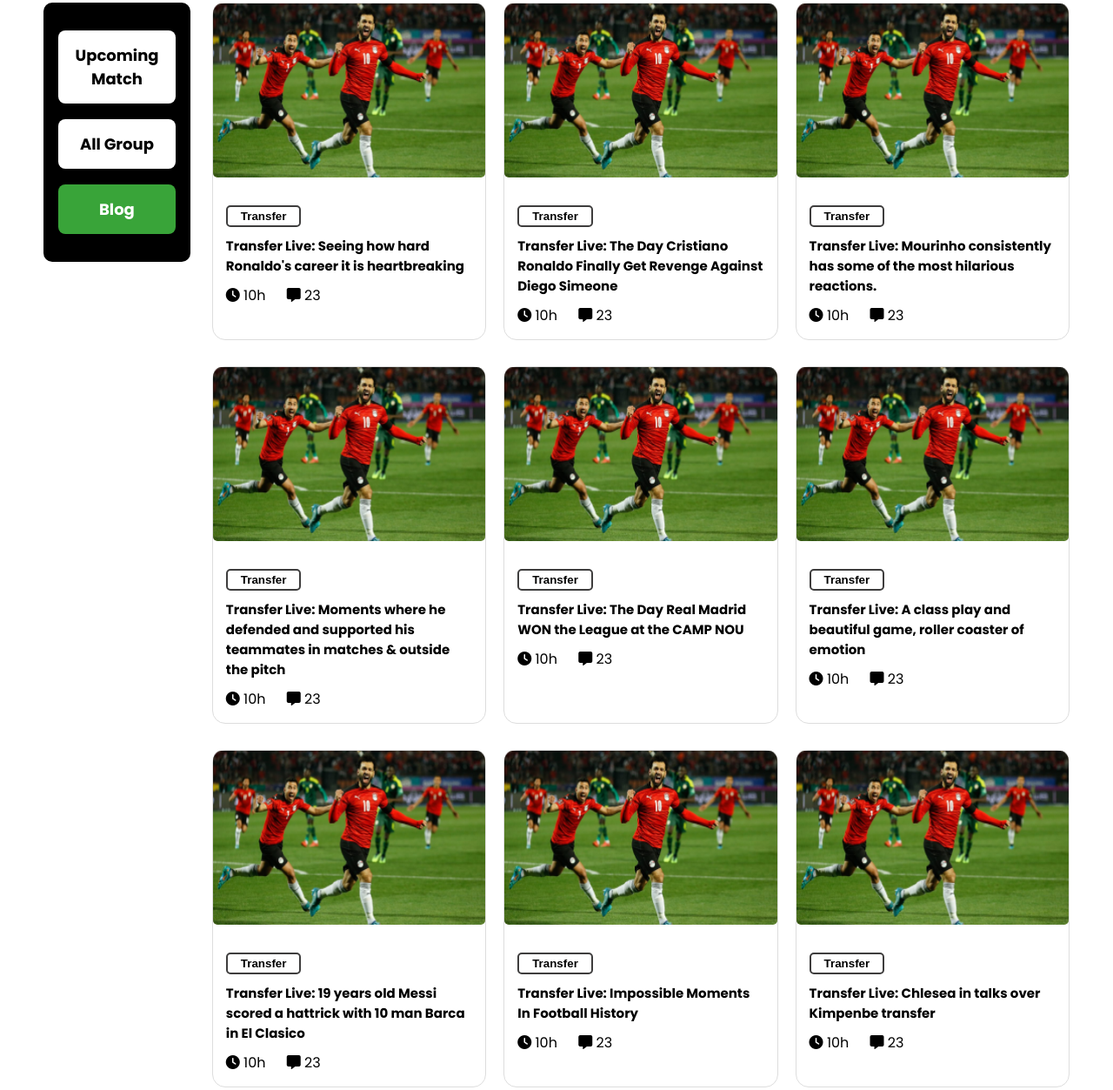
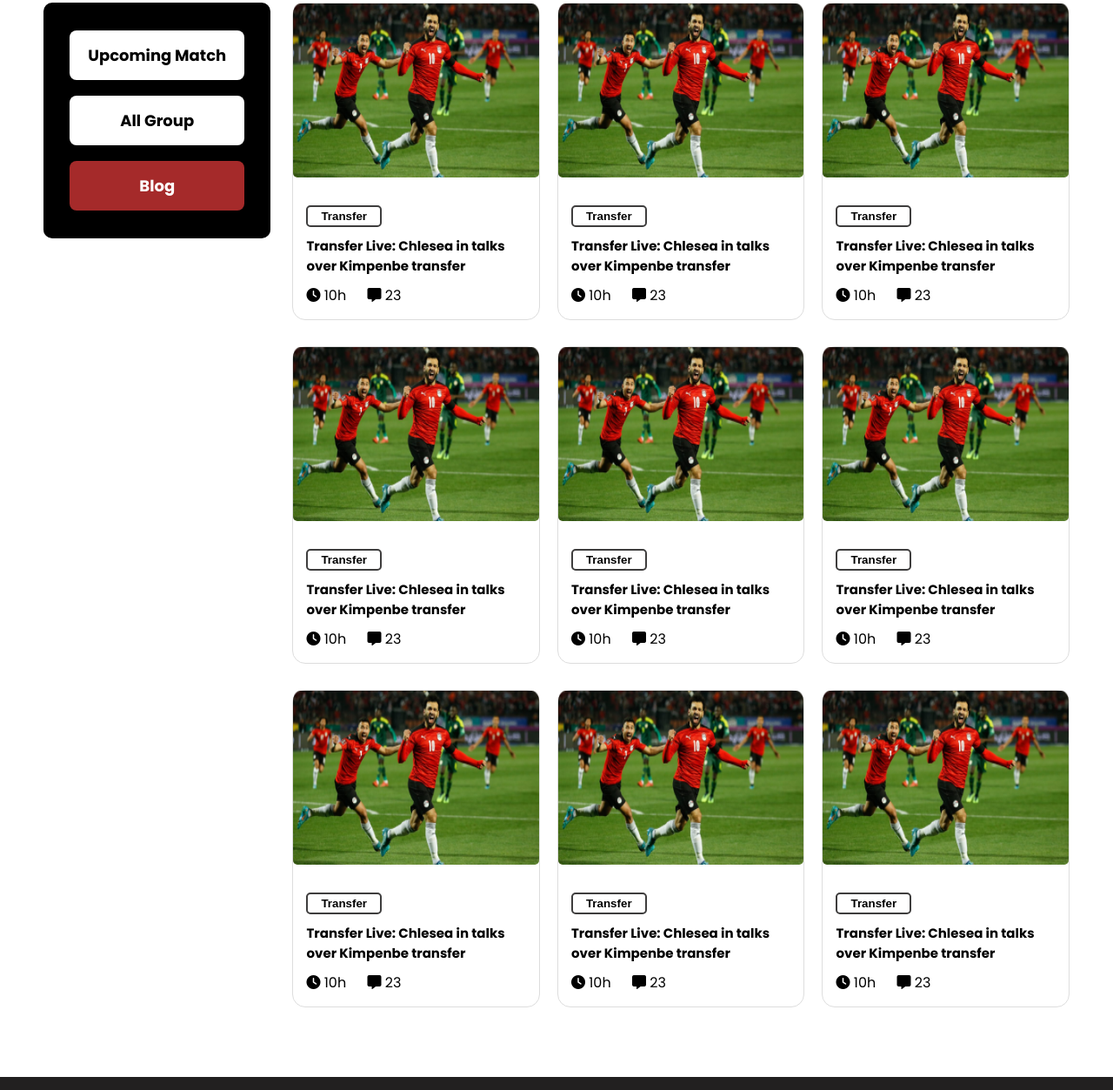
Before and after one commit to tamjid143/world-cup-assignment, a plain HTML site: page index.html in a window 1280 px wide. Shown: the part 749-2002 px from the top of the page at 87% size. Drawn offline with Linux system fonts and the light colour scheme.

Commit message:
last commit, slight changes, all push

```diff
--- a/index.html
+++ b/index.html
@@ -51,7 +51,7 @@
                             </div>
                             <div class="blog-description">
                                 <button>Transfer</button>
-                                <h3>Transfer Live: Seeing how hard Ronaldo's career it is heartbreaking</h3>
+                                <h3>Transfer Live: Chlesea in talks over Kimpenbe transfer</h3>
                                 <div class="fonts">
                                     <span class="time"><i class="fa-solid fa-clock"></i> 10h</span>
                                     <span class="message"><i class="fa-solid fa-message"></i> 23</span>
@@ -64,7 +64,7 @@
                             </div>
                             <div class="blog-description">
                                 <button>Transfer</button>
-                                <h3>Transfer Live: The Day Cristiano Ronaldo Finally Get Revenge Against Diego Simeone
+                                <h3>Transfer Live: Chlesea in talks over Kimpenbe transfer
                                 </h3>
                                 <div class="fonts">
                                     <span class="time"><i class="fa-solid fa-clock"></i> 10h</span>
@@ -78,7 +78,7 @@
                             </div>
                             <div class="blog-description">
                                 <button>Transfer</button>
-                                <h3>Transfer Live: Mourinho consistently has some of the most hilarious reactions.</h3>
+                                <h3>Transfer Live: Chlesea in talks over Kimpenbe transfer</h3>
                                 <div class="fonts">
                                     <span class="time"><i class="fa-solid fa-clock"></i> 10h</span>
                                     <span class="message"><i class="fa-solid fa-message"></i> 23</span>
@@ -91,8 +91,7 @@
                             </div>
                             <div class="blog-description">
                                 <button>Transfer</button>
-                                <h3>Transfer Live: Moments where he defended and supported his teammates in matches &
-                                    outside the pitch</h3>
+                                <h3>Transfer Live: Chlesea in talks over Kimpenbe transfer</h3>
                                 <div class="fonts">
                                     <span class="time"><i class="fa-solid fa-clock"></i> 10h</span>
                                     <span class="message"><i class="fa-solid fa-message"></i> 23</span>
@@ -105,7 +104,7 @@
                             </div>
                             <div class="blog-description">
                                 <button>Transfer</button>
-                                <h3>Transfer Live: The Day Real Madrid WON the League at the CAMP NOU</h3>
+                                <h3>Transfer Live: Chlesea in talks over Kimpenbe transfer</h3>
                                 <div class="fonts">
                                     <span class="time"><i class="fa-solid fa-clock"></i> 10h</span>
                                     <span class="message"><i class="fa-solid fa-message"></i> 23</span>
@@ -118,7 +117,7 @@
                             </div>
                             <div class="blog-description">
                                 <button>Transfer</button>
-                                <h3>Transfer Live: A class play and beautiful game, roller coaster of emotion</h3>
+                                <h3>Transfer Live: Chlesea in talks over Kimpenbe transfer</h3>
                                 <div class="fonts">
                                     <span class="time"><i class="fa-solid fa-clock"></i> 10h</span>
                                     <span class="message"><i class="fa-solid fa-message"></i> 23</span>
@@ -131,7 +130,7 @@
                             </div>
                             <div class="blog-description">
                                 <button>Transfer</button>
-                                <h3>Transfer Live: 19 years old Messi scored a hattrick with 10 man Barca in El Clasico
+                                <h3>Transfer Live: Chlesea in talks over Kimpenbe transfer
                                 </h3>
                                 <div class="fonts">
                                     <span class="time"><i class="fa-solid fa-clock"></i> 10h</span>
@@ -145,7 +144,7 @@
                             </div>
                             <div class="blog-description">
                                 <button>Transfer</button>
-                                <h3>Transfer Live: Impossible Moments In Football History</h3>
+                                <h3>Transfer Live: Chlesea in talks over Kimpenbe transfer</h3>
                                 <div class="fonts">
                                     <span class="time"><i class="fa-solid fa-clock"></i> 10h</span>
                                     <span class="message"><i class="fa-solid fa-message"></i> 23</span>
--- a/style.css
+++ b/style.css
@@ -66,7 +66,7 @@ section.banner {
 .banner-box a {
   text-decoration: none;
   color: white;
-  background: rgb(44, 150, 44);
+  background: tomato;
   padding: 16px 25px;
   border-radius: 4px;
   display: inline-block;
@@ -135,7 +135,7 @@ aside a {
 aside a:hover {
   text-decoration: none;
   padding: 15px 20px;
-  background: rgb(57, 164, 57);
+  background: seagreen;
   border-radius: 8px;
   font-size: 18px;
   font-weight: 600;
@@ -145,7 +145,7 @@ aside a:hover {
 }
 
 a.blog-own {
-  background: rgb(57, 164, 57);
+  background: brown;
   color: white;
 }
 
@@ -317,11 +317,6 @@ a.social {
   transition: 0.6s;
 }
 
-a.social:hover {
-  transform: translateY(10px);
-  transition: 0.5s;
-}
-
 /* Footer end */
 
 /* Responsive tablet view */
```
Also changed, not shown: index2.html (+1 -1 lines).
